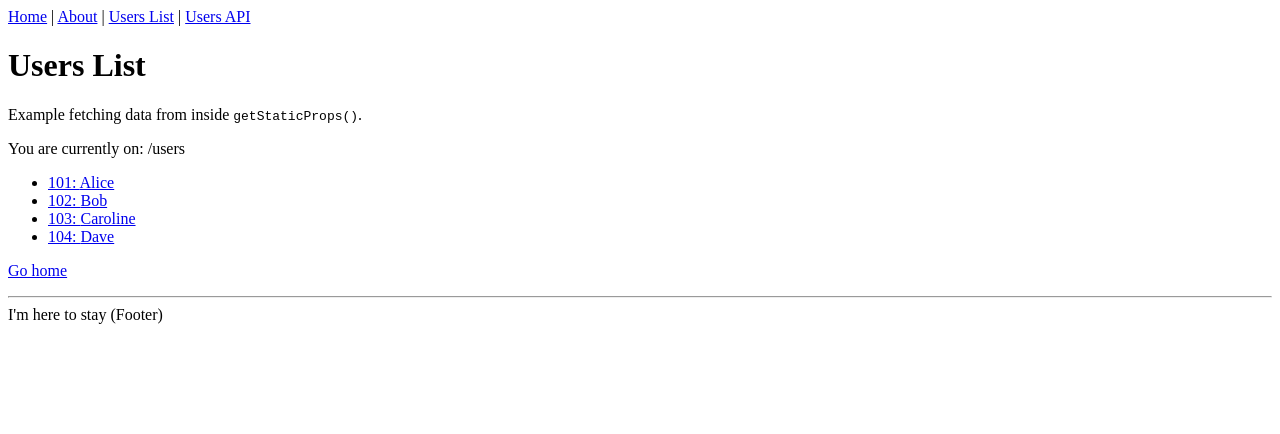
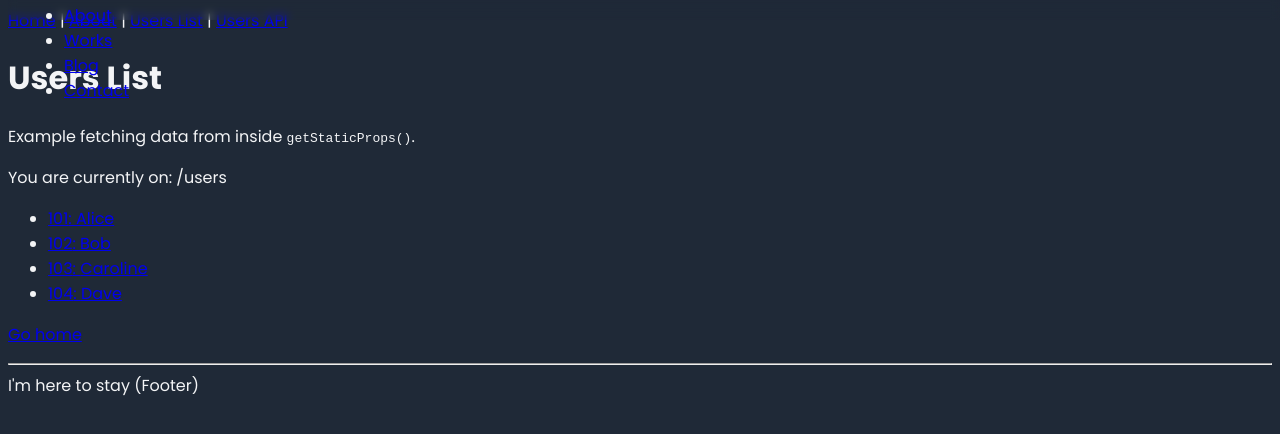
Before and after one commit to bartektelec/portfolio, a Next.js app: page /users in a window 1280 px wide. Shown: the top 434 px of the page. Built offline with nearby package versions, Linux system fonts and the light colour scheme.

Commit message:
feat: :sparkles: style navigation, implement sticky nav with scroll hiding

```diff
--- a/components/Layout.tsx
+++ b/components/Layout.tsx
@@ -1,33 +1,36 @@
-import React, { ReactNode } from 'react'
-import Link from 'next/link'
-import Head from 'next/head'
+import React, { ReactNode } from 'react';
+import Link from 'next/link';
+import Head from 'next/head';
+
+import Navigation from './Navigation';
 
 type Props = {
-  children?: ReactNode
-  title?: string
-}
+  children?: ReactNode;
+  title?: string;
+};
 
-const Layout = ({ children, title = 'This is the default title' }: Props) => (
+const Layout: React.FC<Props> = ({ children }) => (
   <div>
     <Head>
-      <title>{title}</title>
-      <meta charSet="utf-8" />
-      <meta name="viewport" content="initial-scale=1.0, width=device-width" />
+      <title>Bartek Telec - portfolio</title>
+      <meta charSet='utf-8' />
+      <meta name='viewport' content='initial-scale=1.0, width=device-width' />
     </Head>
     <header>
+      <Navigation></Navigation>
       <nav>
-        <Link href="/">
+        <Link href='/'>
           <a>Home</a>
         </Link>{' '}
         |{' '}
-        <Link href="/about">
+        <Link href='/about'>
           <a>About</a>
         </Link>{' '}
         |{' '}
-        <Link href="/users">
+        <Link href='/users'>
           <a>Users List</a>
         </Link>{' '}
-        | <a href="/api/users">Users API</a>
+        | <a href='/api/users'>Users API</a>
       </nav>
     </header>
     {children}
@@ -36,6 +39,6 @@ const Layout = ({ children, title = 'This is the default title' }: Props) => (
       <span>I'm here to stay (Footer)</span>
     </footer>
   </div>
-)
+);
 
-export default Layout
+export default Layout;
--- /dev/null
+++ b/components/Navigation/index.tsx
@@ -0,0 +1,60 @@
+import { useState, useRef, useEffect } from 'react';
+import Image from 'next/image';
+
+import { debounce } from '../../utils/debounce';
+
+import styles from './navigation.module.css';
+
+export interface NavigationProps {}
+
+const Navigation: React.FC<NavigationProps> = () => {
+  const prevScrollPos = useRef(0);
+  const [visible, setVisible] = useState(true);
+
+  const handleScroll = debounce(() => {
+    const currentScrollPos = window.pageYOffset;
+
+    console.log(currentScrollPos + ' ' + prevScrollPos.current);
+    setVisible(prevScrollPos.current > currentScrollPos);
+    prevScrollPos.current = currentScrollPos;
+  }, 100);
+
+  useEffect(() => {
+    window.addEventListener('scroll', handleScroll);
+
+    return () => window.removeEventListener('scroll', handleScroll);
+  }, []);
+
+  return (
+    <nav className={styles.navigation} style={{ top: visible ? '0' : '-60px' }}>
+      <div className='flex justify-between items-center max-w-screen-2xl mx-auto'>
+        <a href='#top'>
+          <Image
+            src='/assets/logo.png'
+            alt='Bartek Telec logo'
+            width='24'
+            height='24'
+          />
+          <span className='sr-only'>Bartek Telec logo</span>
+        </a>
+        <ul className='list-none flex gap-6 text-sm text-gray-500'>
+          <li>
+            <a className='text-gray-100' href='#'>
+              About
+            </a>
+          </li>
+          <li>
+            <a href='#'>Works</a>
+          </li>
+          <li>
+            <a href='#'>Blog</a>
+          </li>
+          <li>
+            <a href='#'>Contact</a>
+          </li>
+        </ul>
+      </div>
+    </nav>
+  );
+};
+export default Navigation;
--- /dev/null
+++ b/components/Navigation/navigation.module.css
@@ -0,0 +1,5 @@
+.navigation {
+  @apply p-4 fixed h-12 w-full;
+  backdrop-filter: blur(4px);
+  transition: top 0.5s ease;
+}
--- /dev/null
+++ b/pages/_app.tsx
@@ -0,0 +1,14 @@
+import * as React from 'react';
+import 'tailwindcss/tailwind.css';
+import '../styles/global.css';
+
+interface MyAppProps {
+  Component: React.FC<any>;
+  pageProps: any;
+}
+
+const MyApp: React.FC<MyAppProps> = ({ Component, pageProps }) => {
+  return <Component {...pageProps} />;
+};
+
+export default MyApp;
--- /dev/null
+++ b/postcss.config.js
@@ -0,0 +1,6 @@
+module.exports = {
+  plugins: {
+    tailwindcss: {},
+    autoprefixer: {},
+  },
+}
--- /dev/null
+++ b/styles/global.css
@@ -0,0 +1,9 @@
+@import url('https://fonts.googleapis.com/css2?family=Permanent+Marker&family=Poppins:wght@400;700&display=swap');
+
+body {
+  @apply text-gray-100;
+  @apply bg-gray-800;
+  font-family: 'Poppins', sans-serif;
+  font-weight: normal;
+  height: 450vh;
+}
--- /dev/null
+++ b/tailwind.config.js
@@ -0,0 +1,11 @@
+module.exports = {
+  purge: ['./pages/**/*.ts', './components/**/*.ts'],
+  darkMode: false, // or 'media' or 'class'
+  theme: {
+    extend: {},
+  },
+  variants: {
+    extend: {},
+  },
+  plugins: [],
+};
--- a/tsconfig.json
+++ b/tsconfig.json
@@ -1,5 +1,6 @@
 {
   "compilerOptions": {
+    "baseUrl": ".",
     "allowJs": true,
     "alwaysStrict": true,
     "esModuleInterop": true,
--- /dev/null
+++ b/utils/debounce.ts
@@ -0,0 +1,13 @@
+export const debounce = (func: (...args: any[]) => any, wait: number) => {
+  let timeout: NodeJS.Timeout;
+
+  return function executedFunction(...args: any[]) {
+    const later = () => {
+      clearTimeout(timeout);
+      func(...args);
+    };
+
+    clearTimeout(timeout);
+    timeout = setTimeout(later, wait);
+  };
+};
```
Also changed, not shown: pages/index.tsx (+7 -7 lines), public/assets/logo.png (added).
